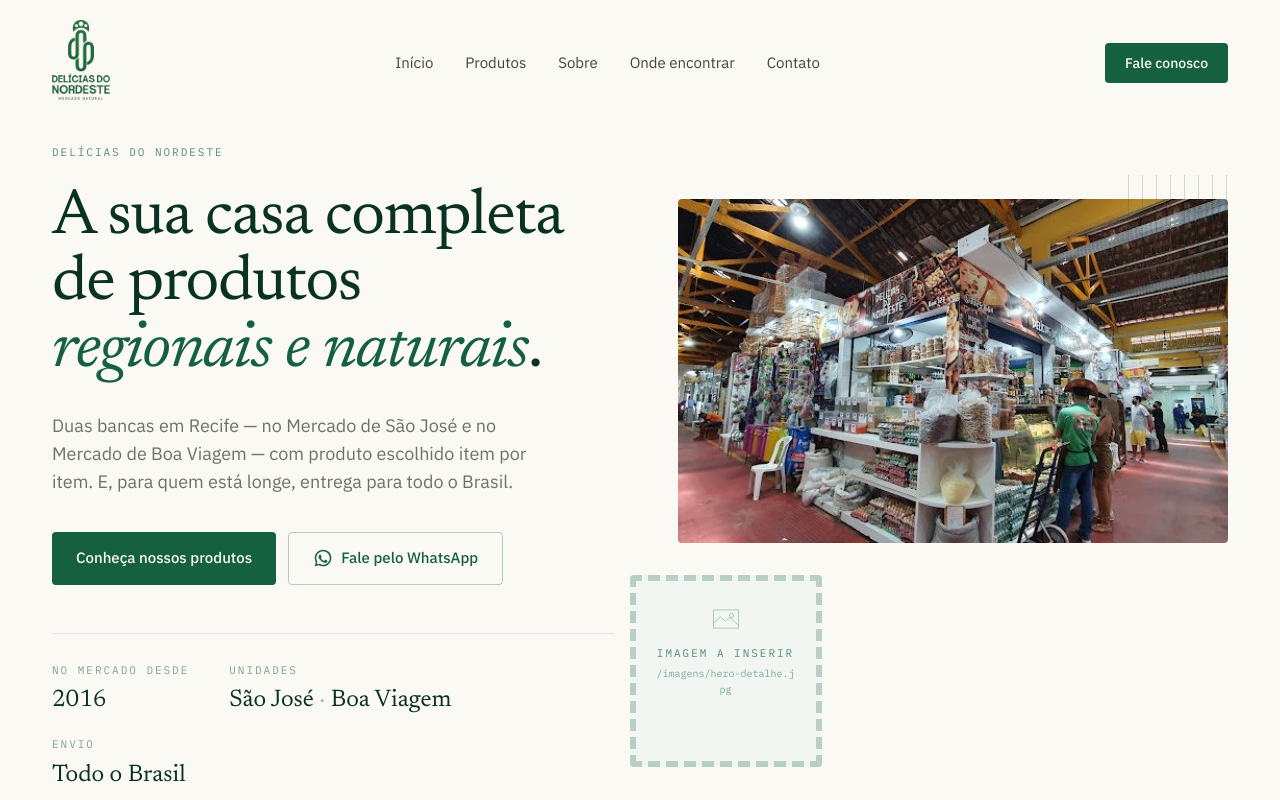
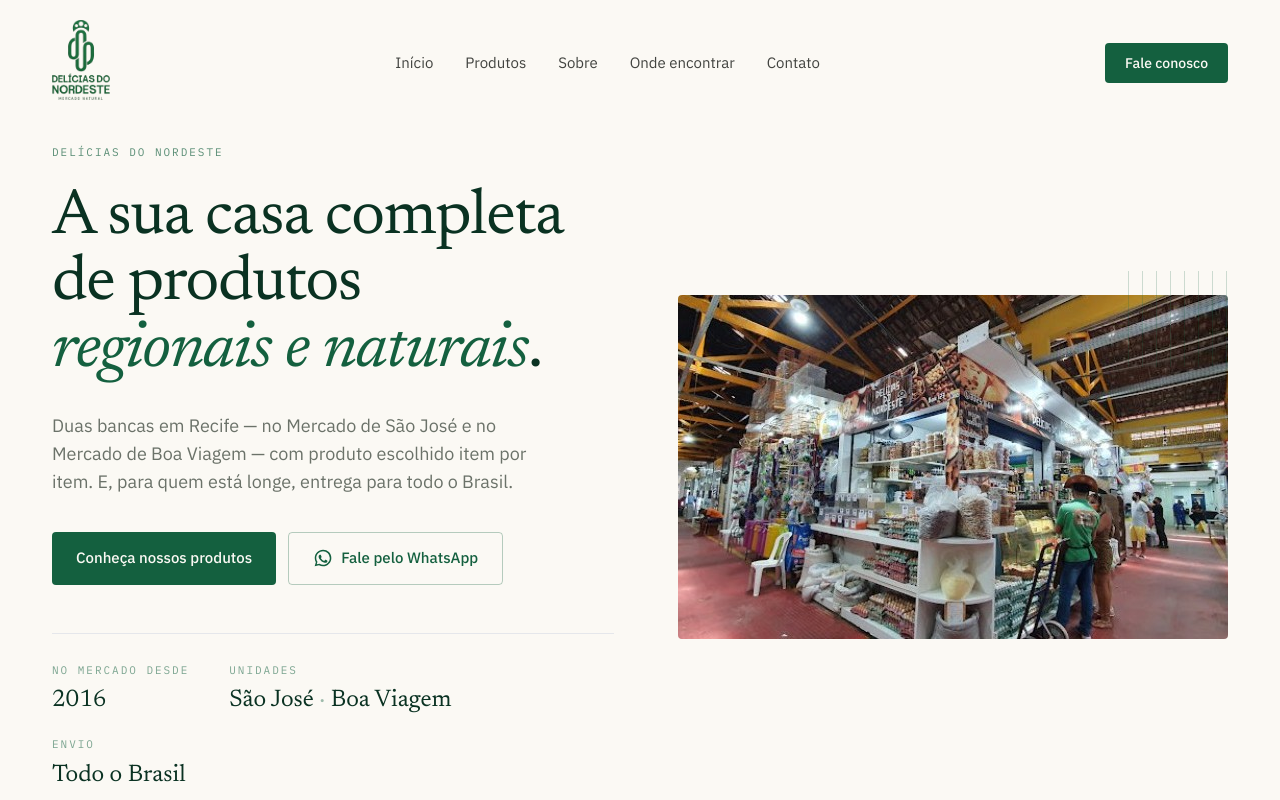
Before and after one commit to kaiopamorim-droid/Deliciasdonordeste, a React (Vite) app: page / in a window 1280 px wide. Shown: the top 800 px of the page. Built offline with nearby package versions, Linux system fonts and the light colour scheme.

Commit message:
remove card de imagem secundaria vazio do hero

```diff
--- a/src/sections/Hero.jsx
+++ b/src/sections/Hero.jsx
@@ -54,12 +54,6 @@
               prioridade
               className="aspect-[16/10] w-full rounded-marca"
             />
-            <Figura
-              imagem={null}
-              arquivo="hero-detalhe.jpg"
-              alt="Detalhe de produtos naturais a granel"
-              className="absolute -bottom-8 -left-4 hidden aspect-square w-40 rounded-marca border-[6px] border-creme sm:block lg:-left-12 lg:w-48"
-            />
             <div
               aria-hidden="true"
               className="trelica absolute -right-3 -top-6 hidden h-24 w-28 text-verde/20 lg:block"
```
